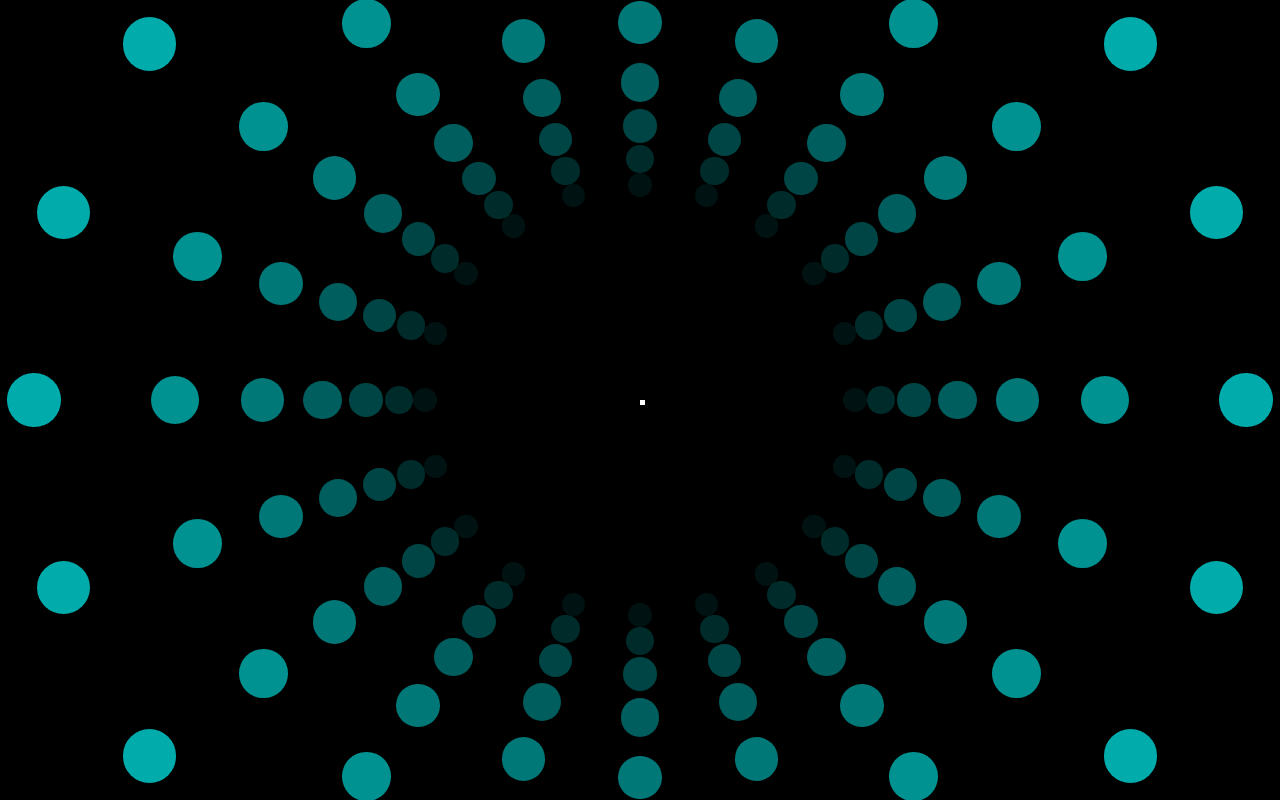
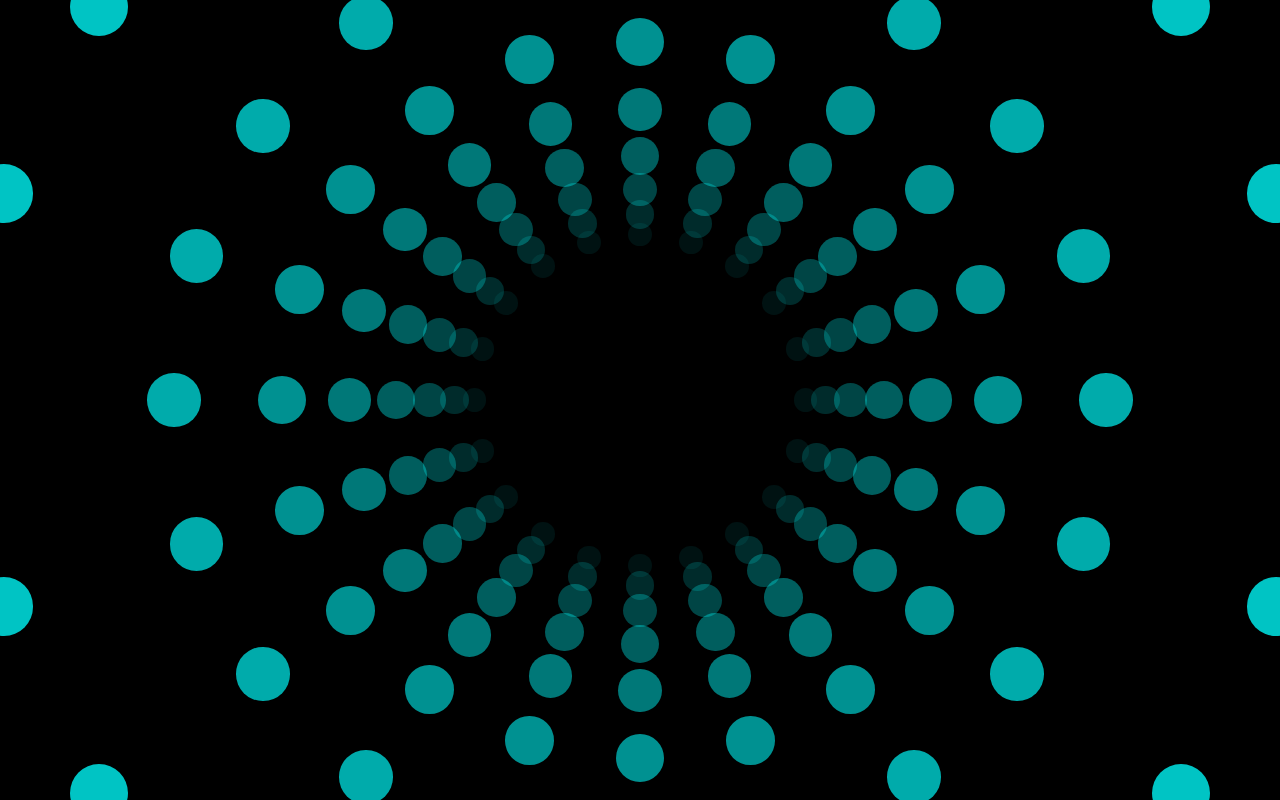
Before and after one commit to pi314/forward, a plain HTML site: page index.html in a window 1280 px wide. Drawn offline with Linux system fonts and the light colour scheme.

Commit message:
implement tunnel bending

```diff
--- a/index.html
+++ b/index.html
@@ -13,7 +13,6 @@
       <div class="star"
            v-for="star in stars"
            :style="proj_info(star)"></div>
-      <div :style="test()"></div>
     </div>
   </body>
 </html>
--- a/main.js
+++ b/main.js
@@ -11,14 +11,25 @@ $(function () {
             stars: [],
             width: $(window).width(),
             height: $(window).height(),
-            bend_x: 0,
-            bend_y: 0,
+            bend_angle_x: 0,
+            bend_angle_y: 0,
+            warp_rate: 1.5,
             proj_info: function (star) {
+                let bend_radius_x = Math.sin(-vm.bend_angle_x) * vm.star_plane;
+                let bend_z_angle_x = 2 * vm.bend_angle_x * star.z / 100;
+                let proj_x = (Math.cos(star.theta) * vm.ring_radius +
+                              bend_radius_x) *
+                              Math.cos(bend_z_angle_x) - bend_radius_x;
+
+                let bend_radius_y = Math.sin(-vm.bend_angle_y) * vm.star_plane;
+                let bend_z_angle_y = 2 * vm.bend_angle_y * star.z / 100;
+                let proj_y = (Math.sin(star.theta) * vm.ring_radius +
+                              bend_radius_y) *
+                              Math.cos(bend_z_angle_y) - bend_radius_y;
+
+                let proj_top = (proj_y * (vm.screen / (star.z / 100 * vm.star_plane)) + vm.height / 2);
+                let proj_left = (proj_x * (vm.screen / (star.z / 100 * vm.star_plane)) + vm.width / 2);
                 let proj_width = (100 - star.z) / 2 + 20;
-                let proj_x = Math.cos(star.theta) * vm.ring_radius;
-                let proj_y = Math.sin(star.theta) * vm.ring_radius;
-                let proj_top = (proj_y * (vm.screen_z / (star.z / 100 * vm.star_plane)) + vm.height / 2);
-                let proj_left = (proj_x * (vm.screen_z / (star.z / 100 * vm.star_plane)) + vm.width / 2);
                 if (proj_top < -vm.width || proj_top > vm.height * 2
                         || proj_left < -vm.width || proj_left > vm.width * 2
                         || star.z < 0) {
@@ -34,27 +45,18 @@ $(function () {
                 };
             },
         },
-        methods: {
-            test: function () {
-                return {
-                    width: '5px',
-                    height: '5px',
-                    background: 'white',
-                    position: 'absolute',
-                    top: (vm.bend_y * vm.ring_radius + vm.height / 2) + 'px',
-                    left: (vm.bend_x * vm.ring_radius + vm.width / 2) + 'px',
-                };
-            },
-        },
         computed: {
-            screen_z: function () {
+            screen: function () {
                 return Math.min(vm.width, vm.height);
             },
             star_plane: function () {
                 return (vm.width + vm.height) * 2;
             },
             ring_radius: function () {
-                return (vm.width + vm.height) / 2;
+                return Math.min(vm.width, vm.height);
+            },
+            bend_limit: function () {
+                return Math.atan(vm.width / 2, screen);
             },
         }
     });
@@ -67,9 +69,8 @@ $(function () {
     $(window).mousemove(function (evt) {
         let mouse_x = evt.clientX - vm.width / 2;
         let mouse_y = evt.clientY - vm.height / 2;
-        let upper_bound = Math.max(vm.width, vm.height);
-        vm.bend_x = mouse_x / upper_bound;
-        vm.bend_y = mouse_y / upper_bound;
+        vm.bend_angle_x = (mouse_x / vm.width / vm.warp_rate) * vm.bend_limit;
+        vm.bend_angle_y = (mouse_y / vm.height / vm.warp_rate) * vm.bend_limit;
     });
 
     function next_step (ring_num) {
```
